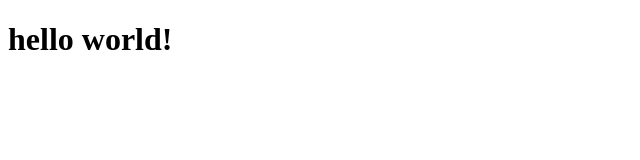
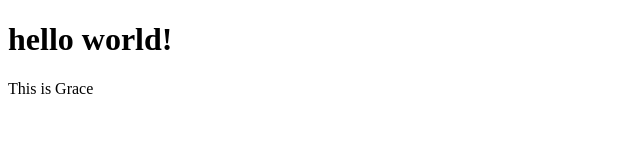
Before and after one commit to Techie-Tinker/Demo, a plain HTML site: page index.html in a window 1280 px wide. Shown: the whole page, without its empty margins (0-640 px from the left). Drawn offline with Linux system fonts and the light colour scheme.

Commit message:
edited index.html

```diff
--- a/index.html
+++ b/index.html
@@ -7,5 +7,6 @@
 </head>
 <body>
   <h1> hello world!</h1>
+  <p>This is Grace</p>
 </body>
 </html>
```
